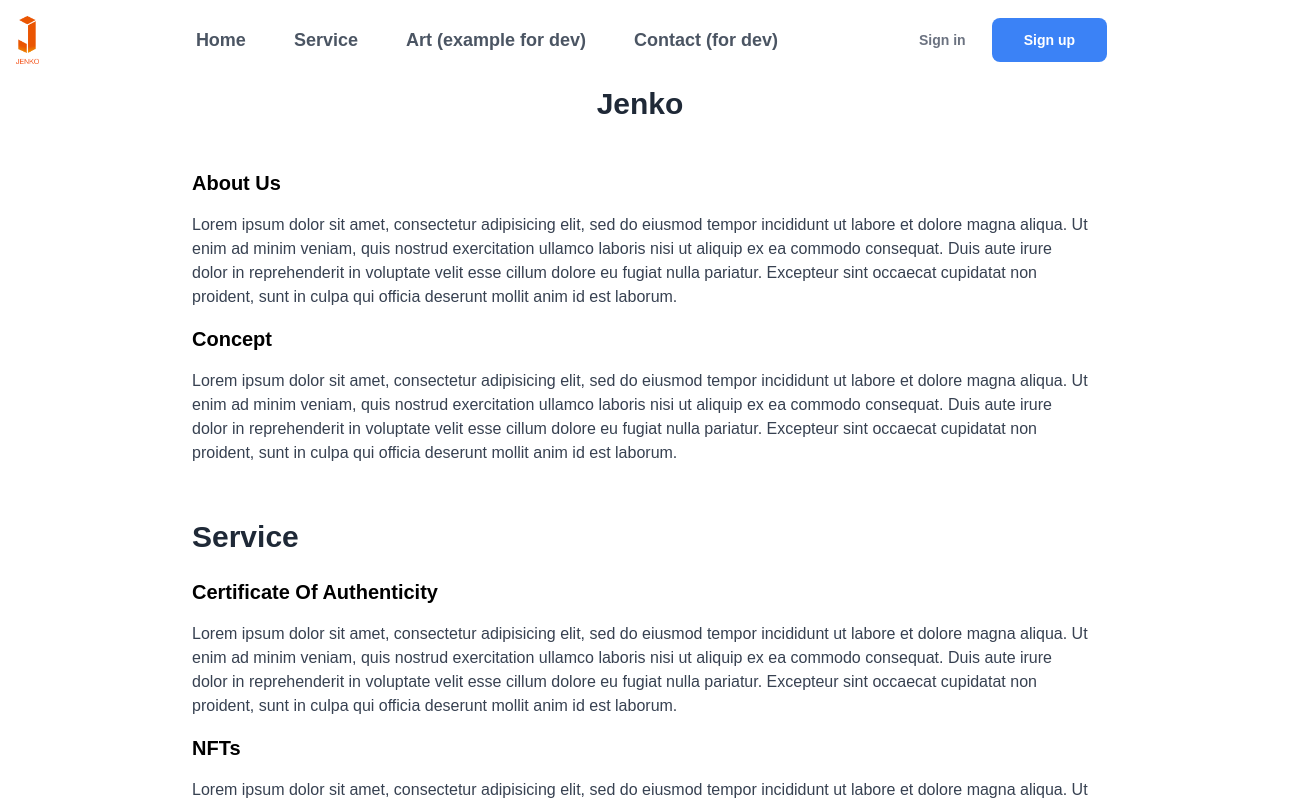
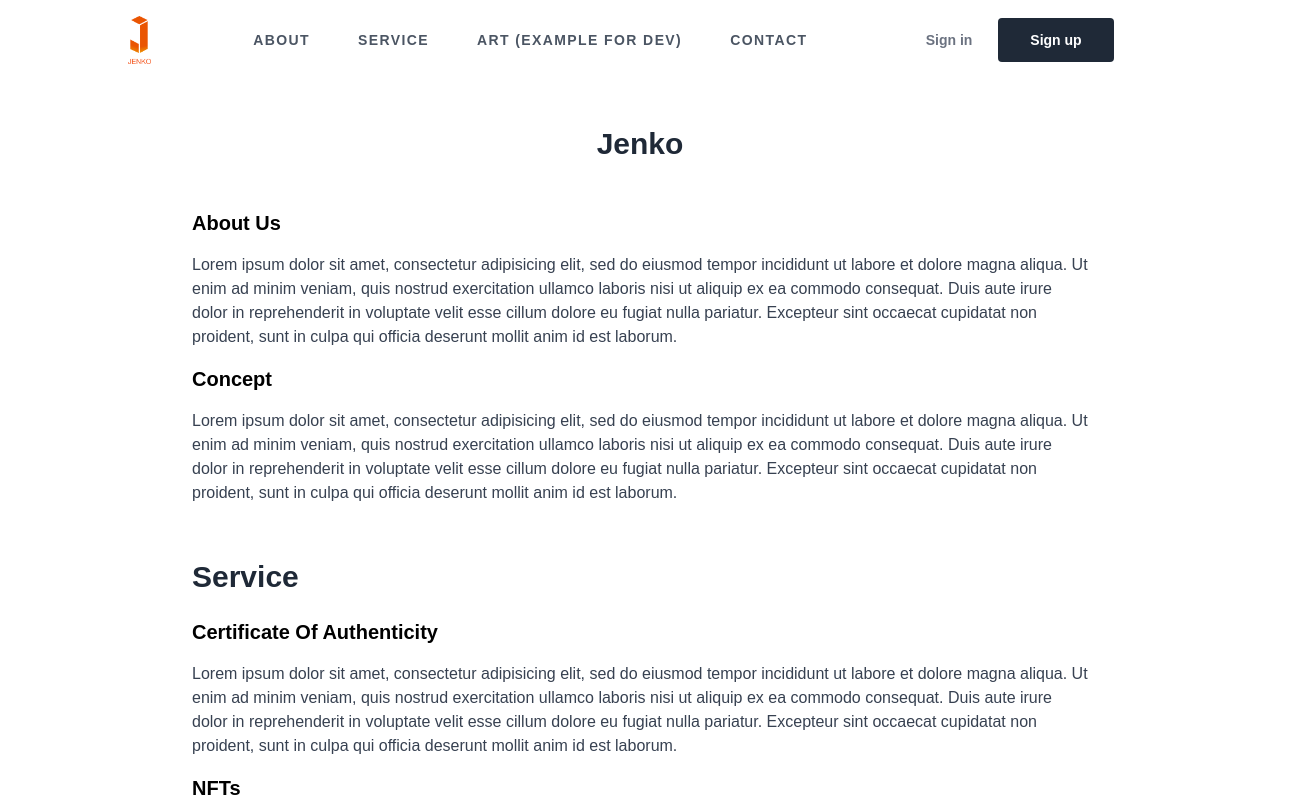
Before and after one commit to ivanZhuravlov/ntf-projj, a Vue app in the folder front/: page /about in a window 1280 px wide. Shown: the top 800 px of the page, 1312 px wide, since content can reach past the window. Built offline with nearby package versions, Linux system fonts and the light colour scheme.

Commit message:
responsive header + auth

```diff
--- a/front/src/components/Header.vue
+++ b/front/src/components/Header.vue
@@ -1,47 +1,79 @@
 <template>
-  <header class="w-full flex justify-between items-center p-4 md:py-8">
-    <a href="/" class="inline-flex items-center text-black-800 text-2xl md:text-3xl font-bold gap-2.5" aria-label="logo">
-      <!-- TODO -->
+  <header class="w-full flex justify-between items-center p-4 md:py-8 mx-8 mb-10">
+    <a href="/" class="inline-flex items-center lg:ml-20 md:ml-20 " aria-label="logo">
       <img class="w-auto h-12" src="../assets/logo.png">
     </a>
 
-    <nav class="hidden lg:flex gap-12">
-      <router-link to="/" class="text-gray-600 hover:text-blue-500 active:text-blue-700 text-lg font-semibold transition duration-100">Home</router-link>
-      <router-link to="/service" class="text-gray-600 hover:text-blue-500 active:text-blue-700 text-lg font-semibold transition duration-100">Service</router-link>
-      <router-link to="/art/123" class="text-gray-600 hover:text-blue-500 active:text-blue-700 text-lg font-semibold transition duration-100">Art (example for dev)</router-link>
-      <router-link to="/contact" class="text-gray-600 hover:text-blue-500 active:text-blue-700 text-lg font-semibold transition duration-100">Contact (for dev)</router-link>
+    <nav class="hidden lg:flex gap-12 text-sm font-semibold ">
+      <router-link to="/about" class="text-gray-600 tracking-widest  uppercase hover:text-black active:text-black transition duration-100">About</router-link>
+      <router-link to="/service" class="text-gray-600 tracking-widest uppercase hover:text-black active:text-black text-md transition duration-100">Service</router-link>
+      <router-link to="/art/123" class="text-gray-600 tracking-widest uppercase hover:text-black active:text-black text-md transition duration-100">Art (example for dev)</router-link>
+      <router-link to="/contact" class="text-gray-600 tracking-widest uppercase hover:text-black active:text-black text-md transition duration-100">Contact </router-link>
     </nav>
 
-    <div class="hidden lg:flex sm:flex-row sm:justify-center lg:justify-start gap-2.5 -ml-8">
-      <router-link to="/login" class="inline-block text-gray-500 hover:text-blue-500 active:text-blue-600 text-sm md:text-base font-semibold text-center rounded-lg outline-none transition duration-100 px-4 py-3">Sign in</router-link>
+    <div v-if="authenticated === null" class="hidden lg:flex sm:flex-row sm:justify-center mr-20 lg:justify-start gap-2.5 mr-8">
+      <router-link to="/login" class="inline-block text-gray-500 hover:text-gray-800 active:text-blue-600 text-sm md:text-base font-semibold text-center rounded outline-none transition duration-100 px-4 py-3">Sign in</router-link>
 
-      <router-link to="/register" class="inline-block bg-blue-500 hover:bg-blue-600 active:bg-blue-700 text-white text-sm md:text-base font-semibold text-center rounded-lg outline-none transition duration-100 px-8 py-3">Sign up</router-link>
+      <router-link to="/register" class="inline-block bg-gray-800 hover:bg-gray-600 active:bg-blue-700 text-white text-sm md:text-base font-semibold text-center rounded outline-none transition duration-100 px-8 py-3">Sign up</router-link>
     </div>
+    <div v-else class="hidden lg:flex sm:flex-row sm:justify-center mr-20 lg:justify-start gao-2.5 mr-8">
+      <router-link to="/dashboard" class="inline-block bg-gray-800 hover:bg-gray-600 active:bg-blue-700 text-white text-sm md:text-base font-semibold text-center rounded outline-none transition duration-100 px-8 py-3">Dashboard</router-link>
+      <router-link to="/logout" class="inline-block text-gray-500 hover:text-gray-800 active:text-blue-600 text-sm md:text-base font-semibold text-center rounded outline-none transition duration-100 px-4 py-3">Logout</router-link>
+    </div>
+
+    <!-- Responsive menu starts -->
+    <div class="grid grid-cols-2">
     <div>
-      <!-- TODO Responsive menu -->
+      <button type="button" @click="toggleProfileMenu()" class="inline-flex items-center lg:hidden bg-white text-gray-500 active:text-gray-700 text-sm md:text-base font-semibold rounded-lg gap-2 px-2.5 py-2 hover:transition ease-out duration-200 transform hover:scale-110">
+        <svg xmlns="http://www.w3.org/2000/svg" class="h-6 w-6" fill="none" viewBox="0 0 24 24" stroke="currentColor">
+          <path stroke-linecap="round" stroke-linejoin="round" stroke-width="2" d="M16 7a4 4 0 11-8 0 4 4 0 018 0zM12 14a7 7 0 00-7 7h14a7 7 0 00-7-7z" />
+        </svg>
+      </button>
+      <div v-if="showProfileMenu" class="lg:hidden block absolute right-10 w-30 bg-white text-base py-2 list-none text-left shadow-xl rounded">
+        <div v-if="authenticated === null">
+          <router-link to="/login" class="text-sm py-2 px-6 mt-2 font-semibold block w-full whitespace-nowrap bg-transparent text-gray-800 hover:text-gray-400">
+          Sign in
+          </router-link>
+          <router-link to="/register" class="text-sm py-2 px-6 font-semibold block w-full whitespace-nowrap bg-transparent text-gray-800 hover:text-gray-400">
+          Sign up
+          </router-link>
+        </div>
+        <div v-else>
+          <router-link  to="/dashboard" class="text-sm py-2 px-6 font-semibold block w-full whitespace-nowrap bg-transparent text-gray-800 hover:text-gray-400">
+          Dashboard
+          </router-link>
+        <div class="h-0 border border-solid border-t-0 border-gray-300 opacity-25"></div>
+          <router-link to="/logout" class="text-sm py-2 px-6 font-semibold block w-full whitespace-nowrap bg-transparent text-gray-800 hover:text-gray-400">
+          Logout
+          </router-link>
+        </div>
+      </div>
+    </div>
+
+    <div>
       <button type="button" @click="toggle()" class="inline-flex items-center lg:hidden bg-white text-gray-500 active:text-gray-700 text-sm md:text-base font-semibold rounded-lg gap-2 px-2.5 py-2 hover:transition ease-out duration-200 transform hover:scale-110">
         <svg xmlns="http://www.w3.org/2000/svg" class="h-6 w-6" viewBox="0 0 20 20" fill="currentColor">
           <path fill-rule="evenodd" d="M3 5a1 1 0 011-1h12a1 1 0 110 2H4a1 1 0 01-1-1zM3 10a1 1 0 011-1h6a1 1 0 110 2H4a1 1 0 01-1-1zM3 15a1 1 0 011-1h12a1 1 0 110 2H4a1 1 0 01-1-1z" clip-rule="evenodd" />
         </svg>
       </button>
-      <div v-if="showMenu" class="lg:hidden block absolute right-0 bg-white text-base py-2 list-none text-left shadow-lg mt-1 z-10">
-          <router-link to="/service" class="text-sm py-2 pr-4 mx-8 font-semibold block w-full whitespace-nowrap bg-transparent text-gray-700 hover:text-blue-500">
+      <div v-if="showMenu" class="lg:hidden block absolute right-0 w-32 bg-white text-base py-2 list-none text-left shadow-xl rounded">
+        <router-link to="/service" class="text-sm py-2 px-6 mt-2 font-semibold block w-full whitespace-nowrap bg-transparent text-gray-800 hover:text-gray-400">
           Service
         </router-link>
-          <router-link to="/art/123" class="text-sm py-2 pr-4 mx-8 font-semibold block w-full whitespace-nowrap bg-transparent text-gray-700 hover:text-blue-500">
+        <router-link to="/art/123" class="text-sm py-2 px-6 font-semibold block w-full whitespace-nowrap bg-transparent text-gray-800 hover:text-hover-400">
           Art
         </router-link>
-          <router-link to="/contact" class="text-sm py-2 pr-4 mx-8 font-semibold block w-full whitespace-nowrap bg-transparent text-gray-700 hover:text-blue-500">
+        <router-link to="/contact" class="text-sm py-2 px-6 font-semibold block w-full whitespace-nowrap bg-transparent text-gray-800 hover:text-gray-400">
           Contact
         </router-link>
-          <div class="h-0 my-2 border border-solid border-t-0 border-blueGray-800 opacity-25"></div>
-          <router-link to="/about" class="text-sm py-2 pr-4 mx-8 font-semibold block w-full whitespace-nowrap bg-transparent text-gray-700 hover:text-blue-500">
+        <div class="h-0 border border-solid border-t-0 border-gray-300 opacity-25"></div>
+        <router-link to="/about" class="text-sm py-2 px-6 font-semibold block w-full whitespace-nowrap bg-transparent text-gray-800 hover:text-gray-400">
           About
         </router-link>
       </div>
     </div>
-
-
+    <!-- Responsive menu ends -->
+    </div>
   </header>
 </template>
 
@@ -50,12 +82,22 @@
     name: "Header",
     data() {
       return {
-        showMenu: false
+        showMenu: false,
+        showProfileMenu: false
       }
+    },
+    computed: {
+      authenticated() { return this.$store.getters.token }
     },
     methods: {
       toggle() {
         this.showMenu = !this.showMenu;
+        this.showProfileMenu = false;
+
+      },
+      toggleProfileMenu() {
+        this.showProfileMenu = !this.showProfileMenu;
+        this.showMenu = false;
       }
     }
   };
```
Lines whose indentation alone changed are shown as unchanged.
